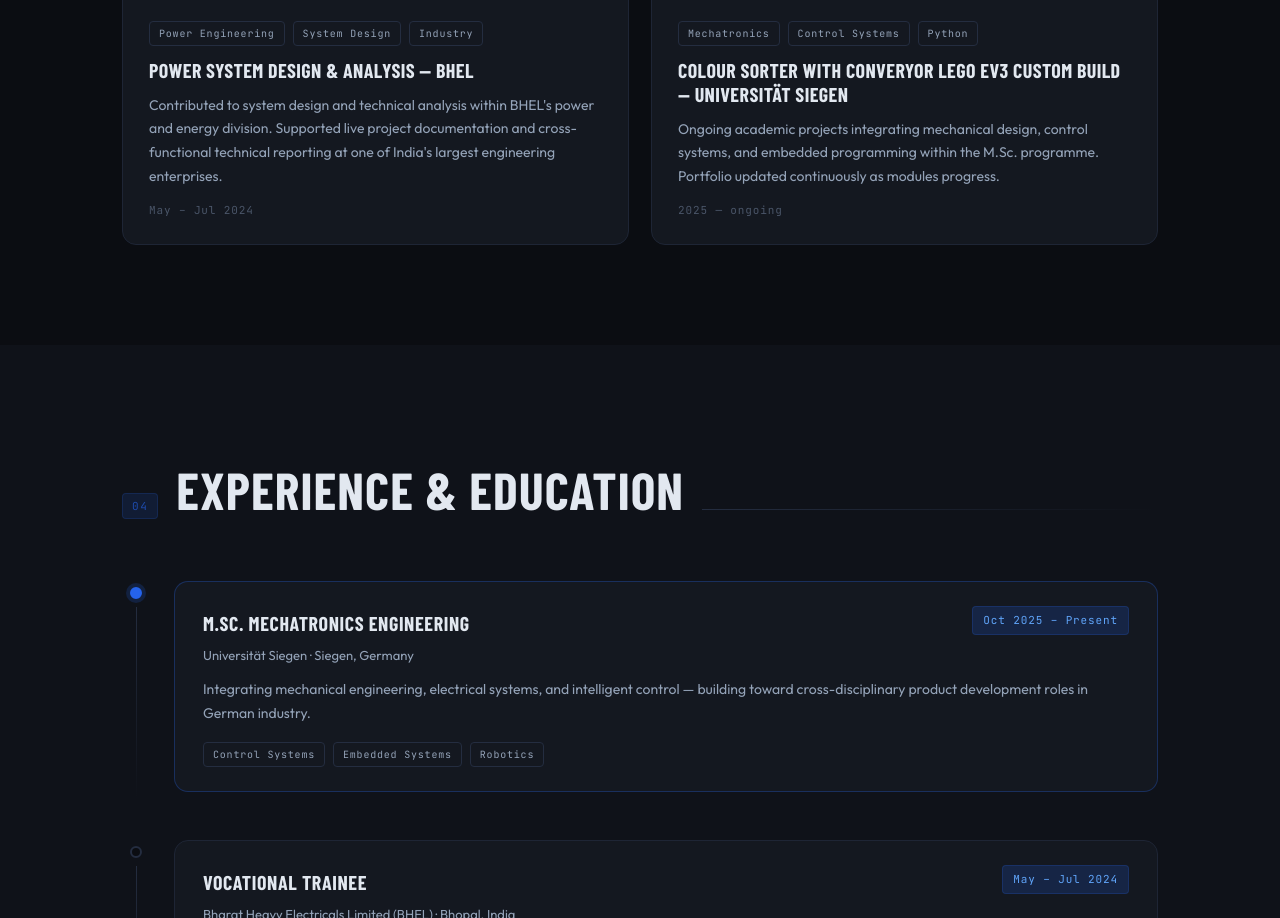
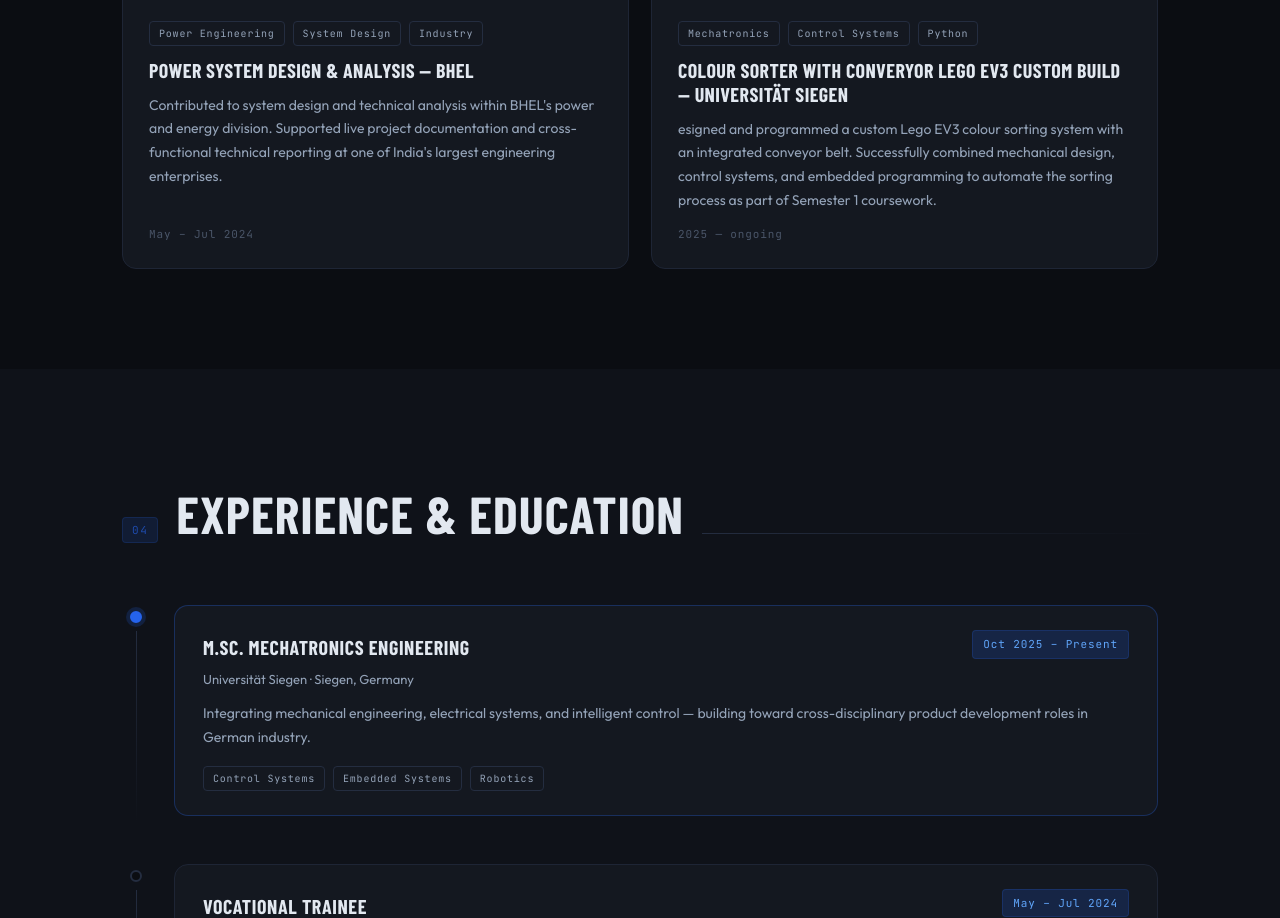
Before and after one commit to Tarun-Pandey001/Tarun-Pandey001.github.io, a plain HTML site: page index.html in a window 1280 px wide. Shown: the part 3812-4730 px from the top of the page. Drawn offline with nearby package versions, Linux system fonts and the light colour scheme; animation ran at ten frames a second; a web font is replaced by a local one.

Commit message:
Update index.html

```diff
--- a/index.html
+++ b/index.html
@@ -323,7 +323,7 @@
             </div>
             <h3 class="project-card__title">Colour Sorter with Converyor Lego EV3 Custom build — Universität Siegen</h3>
             <p class="project-card__desc">
-              Ongoing academic projects integrating mechanical design, control systems, and embedded programming within the M.Sc. programme. Portfolio updated continuously as modules progress.
+              esigned and programmed a custom Lego EV3 colour sorting system with an integrated conveyor belt. Successfully combined mechanical design, control systems, and embedded programming to automate the sorting process as part of Semester 1 coursework.
             </p>
             <div class="project-card__meta mono">2025 — ongoing</div>
           </div>
```
